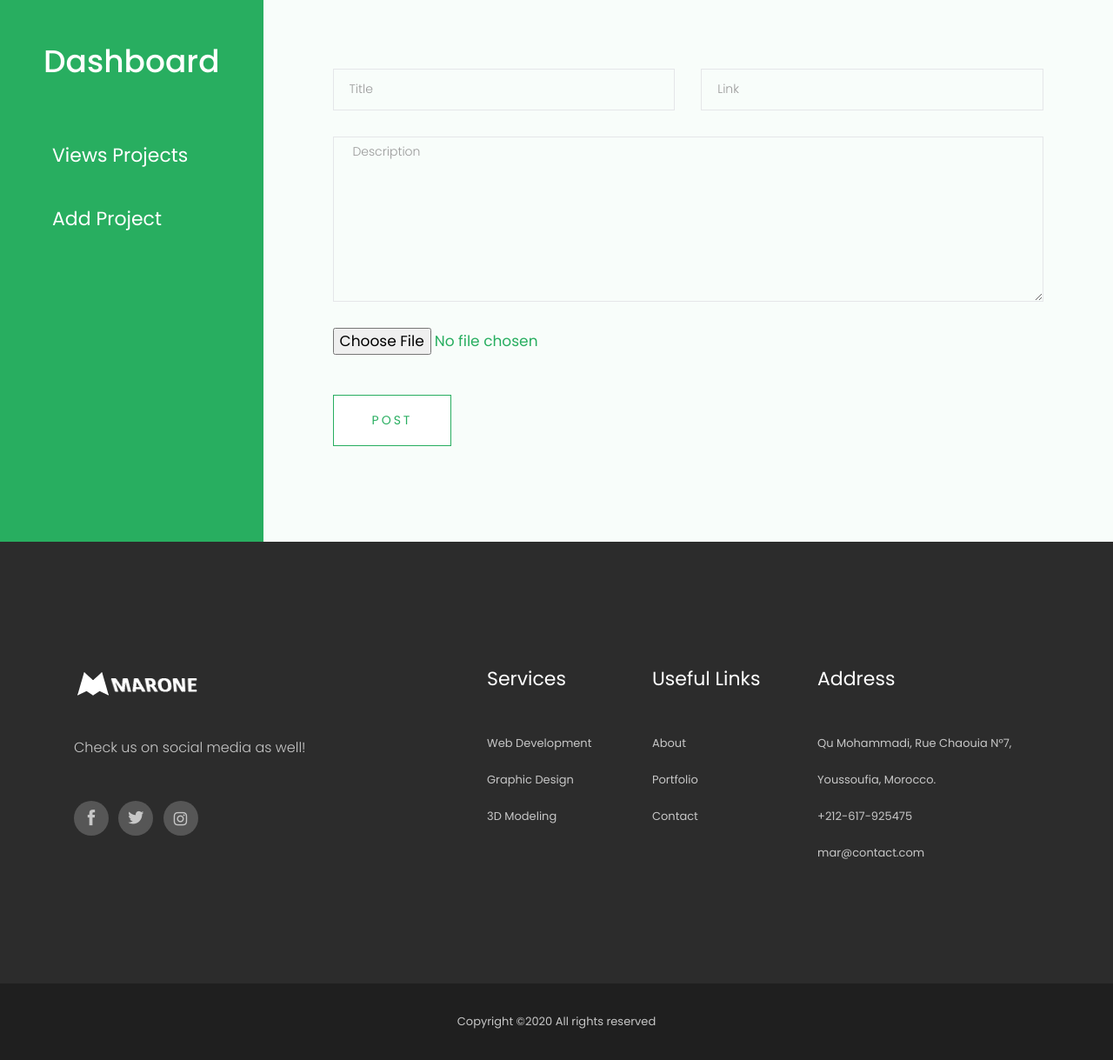
After one commit to M-Marou/Fil-Rouge, a PHP site: page /admin.html in a window 1280 px wide. The commit adds this page. Shown: the part 500-1719 px from the top of the page at 87% size. Run offline with PHP 8.4, Linux system fonts and the light colour scheme.

Commit message:
add dashbord to the admin page

```diff
--- /dev/null
+++ b/admin.html
@@ -0,0 +1,357 @@
+<!DOCTYPE html>
+<html class="no-js" lang="zxx">
+  <head>
+    <meta charset="utf-8" />
+    <meta http-equiv="x-ua-compatible" content="ie=edge" />
+    <title>Busicol</title>
+    <meta name="description" content="" />
+    <meta name="viewport" content="width=device-width, initial-scale=1" />
+
+    <!-- <link rel="manifest" href="site.webmanifest"> -->
+    <link rel="shortcut icon" type="image/x-icon" href="img/favicon.png" />
+    <!-- Place favicon.ico in the root directory -->
+
+    <!-- CSS here -->
+    <link rel="stylesheet" href="css/bootstrap.min.css" />
+    <link rel="stylesheet" href="css/owl.carousel.min.css" />
+    <link rel="stylesheet" href="css/magnific-popup.css" />
+    <link rel="stylesheet" href="css/font-awesome.min.css" />
+    <link rel="stylesheet" href="css/themify-icons.css" />
+    <link rel="stylesheet" href="css/nice-select.css" />
+    <link rel="stylesheet" href="css/flaticon.css" />
+    <link rel="stylesheet" href="css/gijgo.css" />
+    <link rel="stylesheet" href="css/animate.css" />
+    <link rel="stylesheet" href="css/slicknav.css" />
+    <link rel="stylesheet" href="css/style.css" />
+    <!-- <link rel="stylesheet" href="css/responsive.css"> -->
+  </head>
+
+  <body>
+    <!--[if lte IE 9]>
+      <p class="browserupgrade">
+        You are using an <strong>outdated</strong> browser. Please
+        <a href="https://browsehappy.com/">upgrade your browser</a> to improve
+        your experience and security.
+      </p>
+    <![endif]-->
+
+    <!-- header-start -->
+    <header>
+      <div class="header-area">
+        <div class="header-top_area d-none d-lg-block">
+          <div class="container">
+            <div class="row">
+              <div class="col-xl-6 col-md-6">
+                <div class="social_media_links">
+                  <a href="https://www.linkedin.com/in/marouane-moumni/">
+                    <i class="fa fa-linkedin"></i>
+                  </a>
+                  <a href="https://www.facebook.com/MarOneXIII">
+                    <i class="fa fa-facebook"></i>
+                  </a>
+                  <a href="https://www.twitter.com/MarOneXIII">
+                    <i class="ti-twitter-alt"></i>
+                  </a>
+                  <a href="https://www.instagram.com/marouane.mn">
+                    <i class="fa fa-instagram"></i>
+                  </a>
+                </div>
+              </div>
+              <div class="col-xl-6 col-md-6">
+                <div class="short_contact_list">
+                  <ul>
+                    <li>
+                      <a href="#">
+                        <i class="fa fa-envelope"></i> mar@contact.com</a
+                      >
+                    </li>
+                    <li>
+                      <a href="#">
+                        <i class="fa fa-phone"></i> +212-617-925475</a
+                      >
+                    </li>
+                  </ul>
+                </div>
+              </div>
+            </div>
+          </div>
+        </div>
+        <div id="sticky-header" class="main-header-area">
+          <div class="container">
+            <div class="header_bottom_border white_border">
+              <div class="row align-items-center">
+                <div class="col-xl-3 col-lg-2">
+                  <div class="logo">
+                    <a href="index.html">
+                      <img src="img/MMlogo.png" alt="" />
+                    </a>
+                  </div>
+                </div>
+                <div class="col-xl-6 col-lg-7">
+                  <div class="main-menu d-none d-lg-block">
+                    <nav>
+                      <ul id="navigation">
+                        <li><a class="active" href="index.html">home</a></li>
+                        <li><a href="about.html">About</a></li>
+                        <li><a href="Portfolio.html">Portofolio</a></li>
+                        <!-- <li><a href="#">blog <i class="ti-angle-down"></i></a>
+                                                <ul class="submenu">
+                                                    <li><a href="blog.html">blog</a></li>
+                                                    <li><a href="single-blog.html">single-blog</a></li>
+                                                </ul>
+                                            </li> -->
+                        <!-- <li><a href="#">pages <i class="ti-angle-down"></i></a>
+                                                <ul class="submenu">
+                                                     <li><a href="elements.html">elements</a></li>
+                                                    <li><a href="portfolio_details.html">Portfolio details</a></li>
+                                                </ul>
+                                            </li> -->
+                        <li><a href="contact.html">Contact</a></li>
+                      </ul>
+                    </nav>
+                  </div>
+                </div>
+                <div class="col-xl-3 col-lg-3 d-none d-lg-block">
+                  <div class="Appointment">
+                    <div class="book_btn d-none d-lg-block">
+                      <a class="popup-with-form" href="#test-form">Login</a>
+                    </div>
+                  </div>
+                </div>
+                <div class="col-12">
+                  <div class="mobile_menu d-block d-lg-none"></div>
+                </div>
+              </div>
+            </div>
+          </div>
+        </div>
+      </div>
+    </header>
+    <!-- header-end -->
+
+    <!-- bradcam_area  -->
+    <div class="bradcam_area breadcam_bg_4">
+      <div class="container">
+        <div class="row">
+          <div class="col-xl-12">
+            <div class="bradcam_text text-center">
+              <h3>Admin</h3>
+            </div>
+          </div>
+        </div>
+      </div>
+    </div>
+    <!--/ bradcam_area  -->
+
+    <div class="admin">
+      <div class="navigator">
+        <h1>Dashboard</h1>
+        <ul>
+          <a href="admin.php"> <li>Views Projects</li></a>
+          <a href="admin.php?source=add_project"> <li>Add Project</li></a>
+        </ul>
+      </div>
+
+      <!-- <div class="form-field"> -->
+        <form
+          class="form-contact contact_form"
+          action="contact_process.php"
+          method="post"
+          id="contactForm"
+          novalidate="novalidate"
+        >
+          <div class="row">
+            <div class="col-sm-6">
+              <div class="form-group">
+                <input
+                  class="form-control valid"
+                  name="title"
+                  id="title"
+                  type="text"
+                  onfocus="this.placeholder = ''"
+                  onblur="this.placeholder = 'Title'"
+                  placeholder="Title"
+                />
+              </div>
+            </div>
+            <div class="col-sm-6">
+              <div class="form-group">
+                <input
+                  class="form-control valid"
+                  name="link"
+                  id="link"
+                  type="text"
+                  onfocus="this.placeholder = ''"
+                  onblur="this.placeholder = 'Link'"
+                  placeholder="Link"
+                />
+              </div>
+            </div>
+            <div class="col-12">
+              <div class="form-group">
+                <textarea
+                  class="form-control w-100"
+                  name="message"
+                  id="message"
+                  cols="30"
+                  rows="9"
+                  onfocus="this.placeholder = ''"
+                  onblur="this.placeholder = 'Enter Description'"
+                  placeholder=" Description"
+                ></textarea>
+              </div>
+            </div>
+            <div class="col-12">
+              <div class="form-group">
+                <input class="file-input" type="file" id="image" name="image" />
+              </div>
+            </div>
+          </div>
+          <div class="form-group mt-3">
+            <button type="submit" class="button button-contactForm boxed-btn">
+              Post
+            </button>
+          </div>
+        </form>
+      <!-- </div> -->
+    </div>
+
+    <!-- footer start -->
+    <footer class="footer">
+        <div class="footer_top">
+            <div class="container">
+                <div class="row">
+                    <div class="col-xl-4 col-md-6 col-lg-4">
+                        <div class="footer_widget">
+                            <div class="footer_logo">
+                                <a href="#">
+                                    <img src="img/MMlogo.png" alt="">
+                                </a>
+                            </div>
+                            <p>
+                                Check us on social media as well!
+                            </p>
+                            <div class="socail_links">
+                                <ul>
+                                    <li>
+                                        <a href="https://www.facebook.com/MarOneXIII">
+                                            <i class="ti-facebook"></i>
+                                        </a>
+                                    </li>
+                                    <li>
+                                        <a href="https://www.twitter.com/MarOneXIII">
+                                            <i class="ti-twitter-alt"></i>
+                                        </a>
+                                    </li>
+                                    <li>
+                                        <a href="https://www.instagram.com/marouane.mn">
+                                            <i class="fa fa-instagram"></i>
+                                        </a>
+                                    </li>
+                                </ul>
+                            </div>
+
+                        </div>
+                    </div>
+                    <div class="col-xl-2 offset-xl-1 col-md-6 col-lg-3">
+                        <div class="footer_widget">
+                            <h3 class="footer_title">
+                                    Services
+                            </h3>
+                            <ul>
+                                <li><a href="#">Web Development</a></li>
+                                <li><a href="#">Graphic Design</a></li>
+                                <li><a href="#">3D Modeling</a></li>
+                            </ul>
+
+                        </div>
+                    </div>
+                    <div class="col-xl-2 col-md-6 col-lg-2">
+                        <div class="footer_widget">
+                            <h3 class="footer_title">
+                                    Useful Links
+                            </h3>
+                            <ul>
+                                <li><a href="#">About</a></li>
+                                <li><a href="#">Portfolio </a></li>
+                                <li><a href="#">Contact</a></li>
+                            </ul>
+                        </div>
+                    </div>
+                    <div class="col-xl-3 col-md-6 col-lg-3">
+                        <div class="footer_widget">
+                            <h3 class="footer_title">
+                                Address
+                            </h3>
+                            <ul>
+                                    <li>Qu Mohammadi, Rue Chaouia N°7, Youssoufia, Morocco.</li>
+                                    <li>+212-617-925475</li>
+                                    <li><a href="#">mar@contact.com</a></li>
+                                </ul>
+                        </div>
+                    </div>
+                </div>
+            </div>
+        </div>
+        <div class="copy-right_text">
+            <div class="container">
+                <div class="footer_border"></div>
+                <div class="row">
+                    <div class="col-xl-12">
+                        <p class="copy_right text-center">
+                            <!-- Link back to Colorlib can't be removed. Template is licensed under CC BY 3.0. -->
+Copyright &copy;<script>document.write(new Date().getFullYear());</script> All rights reserved</a>
+<!-- Link back to Colorlib can't be removed. Template is licensed under CC BY 3.0. -->
+                        </p>
+                    </div>
+                </div>
+            </div>
+        </div>
+    </footer>
+    <!--/ footer end  -->
+
+
+    <!-- JS here -->
+    <script src="js/vendor/modernizr-3.5.0.min.js"></script>
+    <script src="js/vendor/jquery-1.12.4.min.js"></script>
+    <script src="js/popper.min.js"></script>
+    <script src="js/bootstrap.min.js"></script>
+    <script src="js/owl.carousel.min.js"></script>
+    <script src="js/isotope.pkgd.min.js"></script>
+    <script src="js/ajax-form.js"></script>
+    <script src="js/waypoints.min.js"></script>
+    <script src="js/jquery.counterup.min.js"></script>
+    <script src="js/imagesloaded.pkgd.min.js"></script>
+    <script src="js/scrollIt.js"></script>
+    <script src="js/jquery.scrollUp.min.js"></script>
+    <script src="js/wow.min.js"></script>
+    <script src="js/nice-select.min.js"></script>
+    <script src="js/jquery.slicknav.min.js"></script>
+    <script src="js/jquery.magnific-popup.min.js"></script>
+    <script src="js/plugins.js"></script>
+    <script src="js/gijgo.min.js"></script>
+
+    <!--contact js-->
+    <script src="js/contact.js"></script>
+    <script src="js/jquery.ajaxchimp.min.js"></script>
+    <script src="js/jquery.form.js"></script>
+    <script src="js/jquery.validate.min.js"></script>
+    <script src="js/mail-script.js"></script>
+
+    <script src="js/main.js"></script>
+    <script>
+      $("#datepicker").datepicker({
+        iconsLibrary: "fontawesome",
+        icons: {
+          rightIcon: '<span class="fa fa-caret-down"></span>',
+        },
+      });
+      $("#datepicker2").datepicker({
+        iconsLibrary: "fontawesome",
+        icons: {
+          rightIcon: '<span class="fa fa-caret-down"></span>',
+        },
+      });
+    </script>
+  </body>
+</html>
--- a/css/style.css
+++ b/css/style.css
@@ -4268,3 +4268,53 @@ h6 {
       .blog_part .single-home-blog .card ul li span {
         margin-right: 10px;
         font-size: 12px; }
+
+.admin {
+  display: flex;
+  background-color: #f8fdfa;
+  width: 100%;
+  overflow: hidden;
+  margin: auto; }
+  @media (max-width: 900px) {
+    .admin {
+      flex-direction: column; } }
+  .admin .navigator {
+    width: 30%;
+    color: white;
+    background-color: #28ae60;
+    padding: 50px; }
+    @media (max-width: 900px) {
+      .admin .navigator {
+        display: flex;
+        width: 100%;
+        justify-content: space-between;
+        flex-wrap: wrap; } }
+    .admin .navigator ul {
+      list-style: none; }
+      @media (max-width: 900px) {
+        .admin .navigator ul {
+          display: flex;
+          flex-wrap: wrap; } }
+      .admin .navigator ul li {
+        margin-bottom: 20px;
+        transition: 0.3s;
+        padding: 10px;
+        border-radius: 10px; }
+        .admin .navigator ul li:hover {
+          background-color: #fff;
+          color: #28ae60; }
+    .admin .navigator h1 {
+      margin-bottom: 60px;
+      color: white; }
+    .admin .navigator a {
+      color: white;
+      font-size: 22px; }
+  .admin .contact_form {
+    padding: 80px; }
+    @media (max-width: 900px) {
+      .admin .contact_form {
+        padding: 10px;
+        padding-top: 40px; } }
+    .admin .contact_form .file-input {
+      font-size: 17px;
+      color: #28ae60; }
--- /dev/null
+++ b/scss/_admin.scss
@@ -0,0 +1,71 @@
+@mixin mq($width) {
+  @media (max-width: #{$width}) {
+    @content;
+  }
+}
+.admin {
+  display: flex;
+  background-color: #f8fdfa;
+  width: 100%;
+  //   border-radius: 20px;
+  overflow: hidden;
+  margin: auto;
+  //   margin-top: 70px;
+  //   margin-bottom: 50px;
+  @include mq(900px) {
+    flex-direction: column;
+  }
+
+  .navigator {
+    width: 30%;
+    color: white;
+    background-color: #28ae60;
+    padding: 50px;
+    @include mq(900px) {
+      display: flex;
+      width: 100%;
+      justify-content: space-between;
+      flex-wrap: wrap;
+    }
+    ul {
+      list-style: none;
+      @include mq(900px) {
+        display: flex;
+        flex-wrap: wrap;
+      }
+      li {
+        margin-bottom: 20px;
+        transition: 0.3s;
+        padding: 10px;
+        border-radius: 10px;
+        &:hover {
+          background-color: #fff;
+          color: #28ae60;
+        }
+      }
+    }
+
+    h1 {
+      margin-bottom: 60px;
+      color: white;
+    }
+    a {
+      color: white;
+      font-size: 22px;
+    }
+  }
+
+  .contact_form {
+    padding: 80px;
+
+    @include mq(900px) {
+      padding: 10px;
+      padding-top: 40px;
+    }
+
+    .file-input {
+      font-size: 17px;
+      color: #28ae60;
+    }
+  }
+}
--- a/scss/style.scss
+++ b/scss/style.scss
@@ -1,59 +1,56 @@
-
-@import 'varriable.scss';
-@import 'mixins.scss';
-@import 'extend';
-@import 'responsive.scss';
-@import 'theme-default.scss';
-@import 'btn';
-@import 'section_title';
-@import 'slick-nav.scss';
-
-
+@import "varriable.scss";
+@import "mixins.scss";
+@import "extend";
+@import "responsive.scss";
+@import "theme-default.scss";
+@import "btn";
+@import "section_title";
+@import "slick-nav.scss";
 
 // header
-@import 'header';
+@import "header";
 
 // slider
-@import 'slider';
+@import "slider";
 
 // about
-@import 'about';
+@import "about";
 
 // counter
-@import 'counter';
+@import "counter";
 
 // gallery
-@import '_gallery';
+@import "_gallery";
 
 // about
-@import 'offers';
+@import "offers";
 // about
-@import 'footer';
+@import "footer";
 
-@import 'bradcam';
+@import "bradcam";
 
-@import 'department';
+@import "department";
 
-@import 'tesmonial';
+@import "tesmonial";
 
-@import 'service';
+@import "service";
 
-@import 'experts';
+@import "experts";
 
-@import 'emergency_contact';
-
+@import "emergency_contact";
 
 // other pages default
 
 // contact
-@import 'contact';
+@import "contact";
 
 // elements
-@import 'elements.scss';
+@import "elements.scss";
 
 // blog
-@import 'blog';
-
+@import "blog";
 
 // blog part
-@import 'blog_part';
+@import "blog_part";
+
+@import "admin";
```
Also changed, not shown: js/contact.js (+73 -48 lines).
